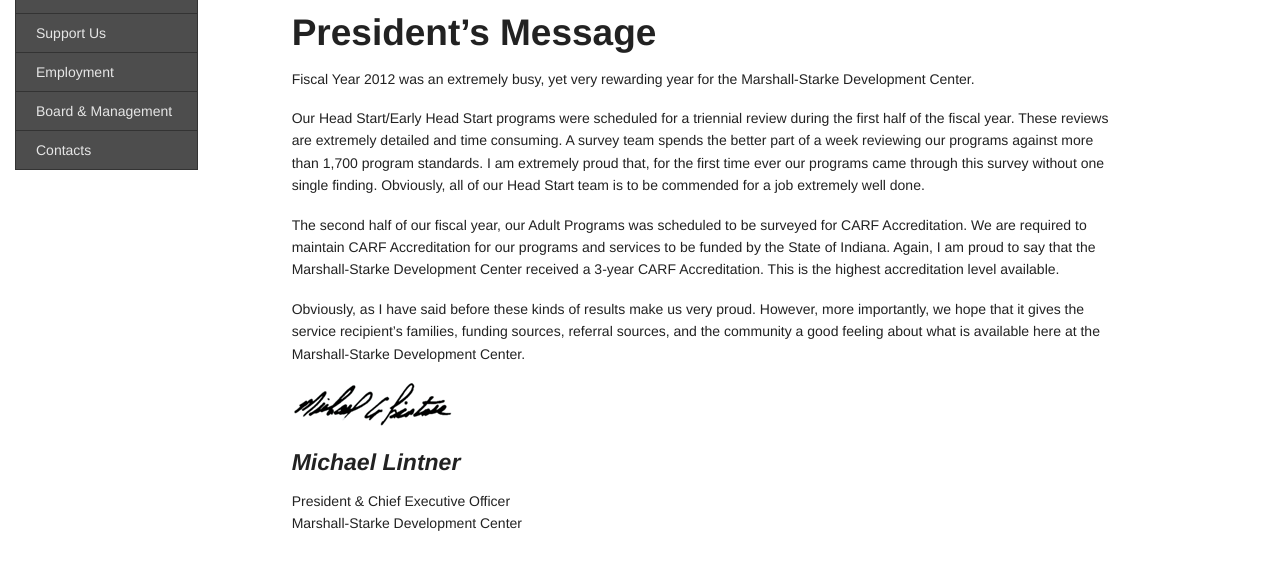
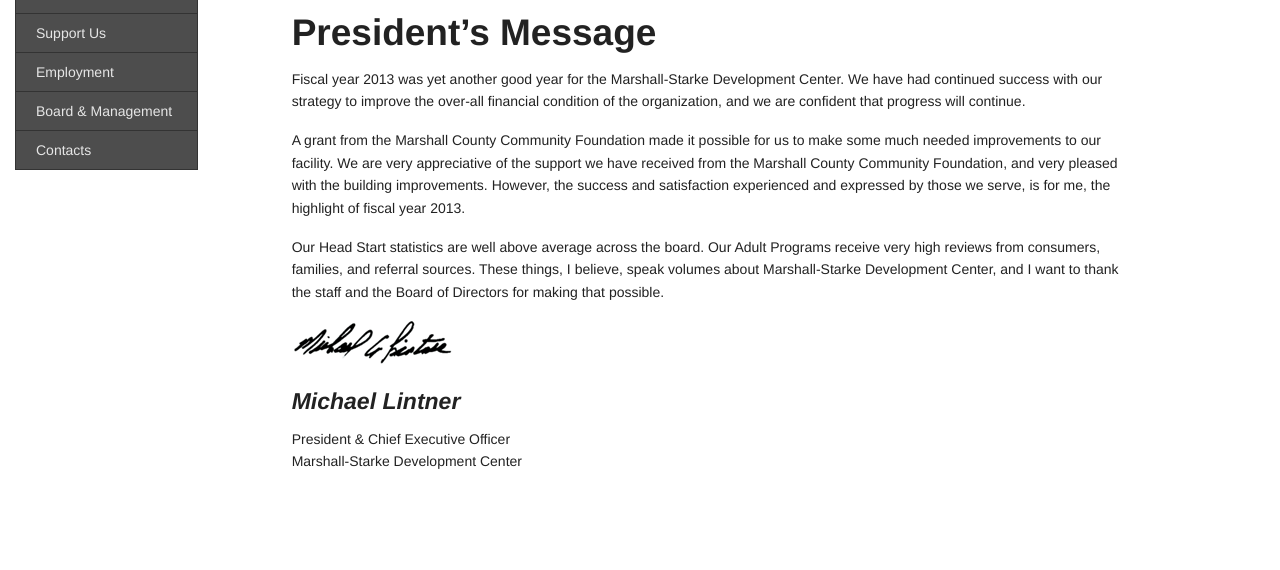
Before and after one commit to leviwilson/marshall-starke.org, a Jekyll site: the page built from report/message.md, in a window 1280 px wide, cut to the strip 231-1027 px from the top of the page. Shown: the top 570 px of the strip. Built offline with Jekyll 4.4.1, drawn with Linux system fonts in a browser that asks for light colours; nearby versions of some CDN libraries; Markdown is read by kramdown in place of the engine named in the settings.

Commit message:
update presidents message

```diff
--- a/report/message.md
+++ b/report/message.md
@@ -5,24 +5,16 @@ title: "2012 President's Message"
 {% include annual.report.breadcrumb %}
 
 ##President’s Message
+Fiscal year 2013 was yet another good year for the Marshall-Starke Development Center.  We have had continued success with our strategy to improve the over-all financial condition of the organization, and we are confident that progress will continue.
 
-Fiscal Year 2012 was an extremely busy, yet very rewarding year for the Marshall-Starke Development
-Center.
+A grant from the Marshall County Community Foundation made it possible for us to make some much needed improvements to our facility.
+We are very appreciative of the support we have received from the Marshall County Community Foundation, and very pleased with the
+building improvements.  However, the success and satisfaction experienced and expressed by those we serve, is for me, the highlight
+of fiscal year 2013.
 
-Our Head Start/Early Head Start programs were scheduled for a triennial review during the first half
-of the fiscal year. These reviews are extremely detailed and time consuming. A survey team spends
-the better part of a week reviewing our programs against more than 1,700 program standards. I am
-extremely proud that, for the first time ever our programs came through this survey without one single
-finding. Obviously, all of our Head Start team is to be commended for a job extremely well done.
-
-The second half of our fiscal year, our Adult Programs was scheduled to be surveyed for CARF
-Accreditation. We are required to maintain CARF Accreditation for our programs and services to be
-funded by the State of Indiana. Again, I am proud to say that the Marshall-Starke Development Center
-received a 3-year CARF Accreditation. This is the highest accreditation level available.
-
-Obviously, as I have said before these kinds of results make us very proud. However, more importantly,
-we hope that it gives the service recipient’s families, funding sources, referral sources, and the
-community a good feeling about what is available here at the Marshall-Starke Development Center.
+Our Head Start statistics are well above average across the board.  Our Adult Programs receive very high reviews from consumers,
+families, and referral sources.  These things, I believe, speak volumes about Marshall-Starke Development Center, and I want to
+thank the staff and the Board of Directors for making that possible.
 
 ![Michael Lintner](/images/mike_signature.png)
 #### *Michael Lintner*
```
